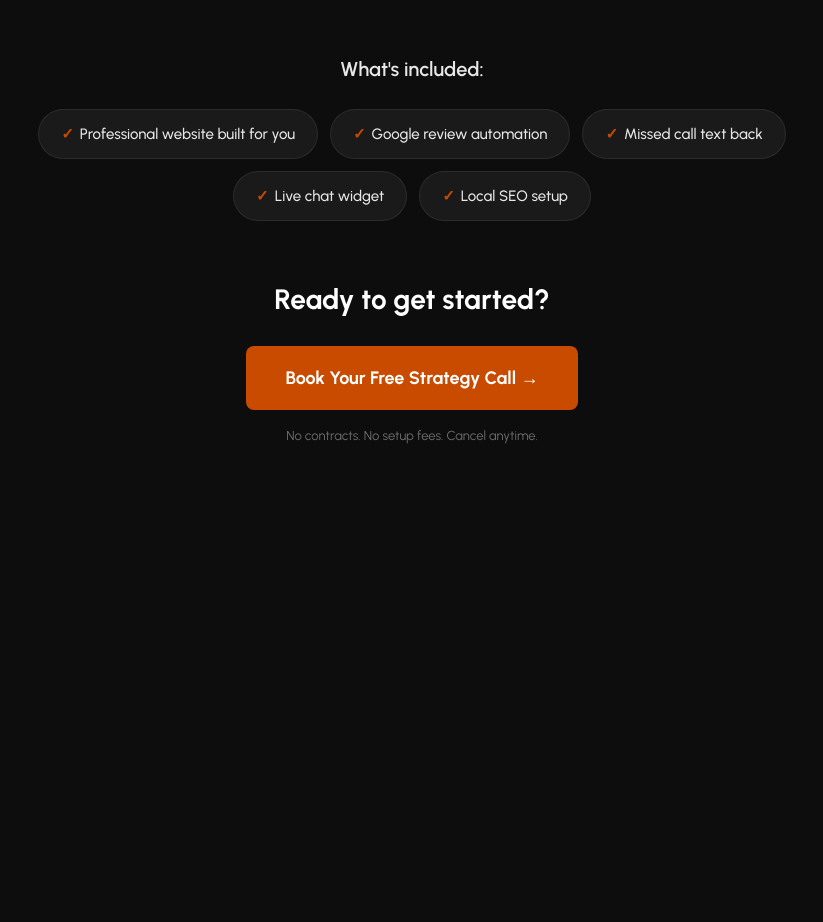
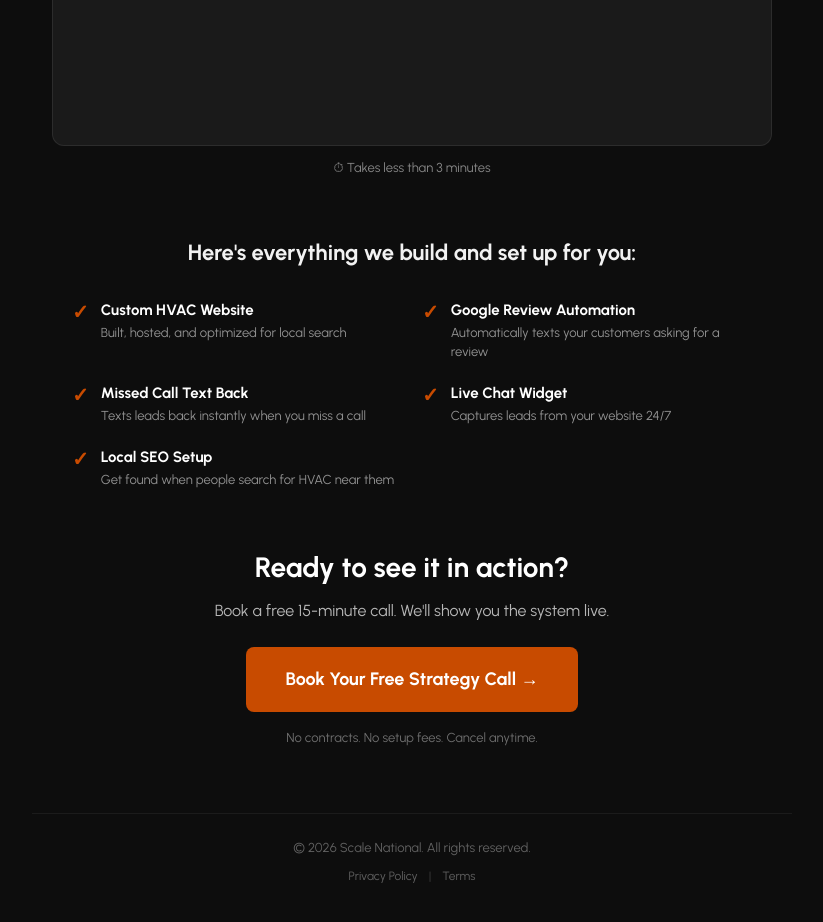
Before and after one commit to climbingthere/scalenational, a plain HTML site: page grow/index.html in a window 1280 px wide. Shown: the part 844-1766 px from the top of the page, without its empty margins (228-1051 px from the left). Before the commit the page ends 1355 px from the top, so only its background shows below. Drawn offline with Linux system fonts and the light colour scheme.

Commit message:
Rebuild grow page: HVAC-focused VSL layout
Co-Authored-By: Claude Sonnet 4.6 <noreply@anthropic.com>

```diff
--- a/grow/index.html
+++ b/grow/index.html
@@ -22,11 +22,11 @@ src="https://www.facebook.com/tr?id=4492167721031623&ev=PageView&noscript=1"
 
     <meta charset="UTF-8">
     <meta name="viewport" content="width=device-width, initial-scale=1.0">
-    <title>Scale National — See What We Build For You</title>
-    <meta name="description" content="Watch the short video to see the full marketing system we build for roofing, HVAC, and general contractors. No contracts, no setup fees.">
+    <title>Scale National — HVAC Contractor Marketing System</title>
+    <meta name="description" content="We help HVAC contractors get more calls, more reviews, and a website that actually works — for just $298/mo. No contracts, no setup fees.">
     <link rel="icon" type="image/png" href="/favicon.png">
     <link rel="apple-touch-icon" href="/favicon.png">
-    <link href="https://fonts.googleapis.com/css2?family=Urbanist:wght@300;400;500;600;700;800;900&display=swap" rel="stylesheet">
+    <link href="https://fonts.googleapis.com/css2?family=Urbanist:wght@400;600;700;800;900&display=swap" rel="stylesheet">
 
     <style>
         *, *::before, *::after {
@@ -74,22 +74,29 @@ src="https://www.facebook.com/tr?id=4492167721031623&ev=PageView&noscript=1"
             font-size: clamp(28px, 5vw, 42px);
             font-weight: 800;
             line-height: 1.2;
-            margin-bottom: 16px;
+            margin-bottom: 8px;
         }
 
-        .subheadline {
+        .price-line {
+            font-size: clamp(32px, 6vw, 52px);
+            font-weight: 900;
+            color: #C84B00;
+            margin-bottom: 40px;
+        }
+
+        .step-instruction {
             font-size: clamp(16px, 2.5vw, 19px);
-            font-weight: 400;
-            color: rgba(255, 255, 255, 0.7);
-            max-width: 600px;
-            margin: 0 auto 40px;
+            font-weight: 600;
+            color: rgba(255, 255, 255, 0.85);
+            max-width: 640px;
+            margin: 0 auto 24px;
         }
 
         .video-placeholder {
             position: relative;
             width: 100%;
             max-width: 720px;
-            margin: 0 auto 56px;
+            margin: 0 auto 12px;
             aspect-ratio: 16 / 9;
             background: #1a1a1a;
             border-radius: 12px;
@@ -126,41 +133,82 @@ src="https://www.facebook.com/tr?id=4492167721031623&ev=PageView&noscript=1"
             font-weight: 500;
         }
 
-        .features-section h2 {
-            font-size: 20px;
-            font-weight: 600;
-            margin-bottom: 24px;
-            color: rgba(255, 255, 255, 0.9);
-        }
-
-        .features {
-            display: flex;
-            flex-wrap: wrap;
-            justify-content: center;
-            gap: 12px;
+        .video-duration {
+            font-size: 13px;
+            color: rgba(255, 255, 255, 0.5);
             margin-bottom: 56px;
         }
 
-        .feature-badge {
-            background: #1a1a1a;
-            border: 1px solid rgba(255, 255, 255, 0.08);
-            border-radius: 100px;
-            padding: 12px 22px;
-            font-size: 15px;
-            font-weight: 500;
-            color: rgba(255, 255, 255, 0.9);
-            white-space: nowrap;
+        /* What's Included Section */
+        .included-section {
+            margin-bottom: 56px;
+            text-align: left;
+            max-width: 680px;
+            margin-left: auto;
+            margin-right: auto;
         }
 
-        .feature-badge .check {
+        .included-section h2 {
+            font-size: 22px;
+            font-weight: 700;
+            margin-bottom: 28px;
+            text-align: center;
+            color: rgba(255, 255, 255, 0.95);
+        }
+
+        .included-grid {
+            display: grid;
+            grid-template-columns: 1fr 1fr;
+            gap: 20px;
+        }
+
+        .included-item {
+            display: flex;
+            align-items: flex-start;
+            gap: 12px;
+        }
+
+        .included-item .check-icon {
             color: #C84B00;
-            margin-right: 6px;
+            font-size: 20px;
             font-weight: 700;
+            line-height: 1.4;
+            flex-shrink: 0;
+        }
+
+        .included-item .item-content {
+            display: flex;
+            flex-direction: column;
+            gap: 2px;
+        }
+
+        .included-item .item-title {
+            font-size: 15px;
+            font-weight: 700;
+            color: #ffffff;
+        }
+
+        .included-item .item-desc {
+            font-size: 13px;
+            font-weight: 400;
+            color: rgba(255, 255, 255, 0.55);
+            line-height: 1.4;
+        }
+
+        /* CTA Section */
+        .cta-section {
+            margin-top: 16px;
         }
 
         .cta-section h2 {
             font-size: clamp(22px, 3.5vw, 28px);
             font-weight: 700;
+            margin-bottom: 8px;
+        }
+
+        .cta-subtext {
+            font-size: 16px;
+            color: rgba(255, 255, 255, 0.7);
             margin-bottom: 24px;
         }
 
@@ -189,6 +237,39 @@ src="https://www.facebook.com/tr?id=4492167721031623&ev=PageView&noscript=1"
             font-weight: 400;
         }
 
+        /* Footer */
+        .footer {
+            margin-top: 64px;
+            padding-top: 24px;
+            border-top: 1px solid rgba(255, 255, 255, 0.06);
+            text-align: center;
+        }
+
+        .footer p {
+            font-size: 13px;
+            color: rgba(255, 255, 255, 0.35);
+            margin-bottom: 8px;
+        }
+
+        .footer-links {
+            font-size: 12px;
+        }
+
+        .footer-links a {
+            color: rgba(255, 255, 255, 0.35);
+            text-decoration: none;
+            transition: color 0.2s;
+        }
+
+        .footer-links a:hover {
+            color: rgba(255, 255, 255, 0.6);
+        }
+
+        .footer-links .sep {
+            color: rgba(255, 255, 255, 0.2);
+            margin: 0 8px;
+        }
+
         @media (max-width: 600px) {
             .container {
                 padding: 32px 16px 48px;
@@ -198,9 +279,9 @@ src="https://www.facebook.com/tr?id=4492167721031623&ev=PageView&noscript=1"
                 width: 140px;
             }
 
-            .feature-badge {
-                font-size: 14px;
-                padding: 10px 18px;
+            .included-grid {
+                grid-template-columns: 1fr;
+                gap: 16px;
             }
 
             .cta-button {
@@ -216,11 +297,13 @@ src="https://www.facebook.com/tr?id=4492167721031623&ev=PageView&noscript=1"
     <div class="container">
         <img src="/logo-white-clean.png" alt="Scale National" class="logo">
 
-        <div class="badge">Exclusively for contractors</div>
+        <div class="badge">For HVAC Contractors Only</div>
 
-        <h1>Here's Exactly What We Build For Your Business — Free</h1>
+        <h1>We Help HVAC Contractors Get More Calls, More Reviews, and a Website That Actually Works — For Just</h1>
 
-        <p class="subheadline">Watch the short video below to see the full system we set up for roofing, HVAC, and general contractors.</p>
+        <div class="price-line">$298/mo 👇</div>
+
+        <p class="step-instruction">Step 1: Watch this short video to see exactly what we set up for your HVAC business 👇</p>
 
         <div class="video-placeholder">
             <div class="play-icon">
@@ -228,22 +311,63 @@ src="https://www.facebook.com/tr?id=4492167721031623&ev=PageView&noscript=1"
             </div>
             <span>Video coming soon</span>
         </div>
+        <p class="video-duration">⏱ Takes less than 3 minutes</p>
 
-        <div class="features-section">
-            <h2>What's included:</h2>
-            <div class="features">
-                <div class="feature-badge"><span class="check">&#10003;</span>Professional website built for you</div>
-                <div class="feature-badge"><span class="check">&#10003;</span>Google review automation</div>
-                <div class="feature-badge"><span class="check">&#10003;</span>Missed call text back</div>
-                <div class="feature-badge"><span class="check">&#10003;</span>Live chat widget</div>
-                <div class="feature-badge"><span class="check">&#10003;</span>Local SEO setup</div>
+        <div class="included-section">
+            <h2>Here's everything we build and set up for you:</h2>
+            <div class="included-grid">
+                <div class="included-item">
+                    <span class="check-icon">✓</span>
+                    <div class="item-content">
+                        <span class="item-title">Custom HVAC Website</span>
+                        <span class="item-desc">Built, hosted, and optimized for local search</span>
+                    </div>
+                </div>
+                <div class="included-item">
+                    <span class="check-icon">✓</span>
+                    <div class="item-content">
+                        <span class="item-title">Google Review Automation</span>
+                        <span class="item-desc">Automatically texts your customers asking for a review</span>
+                    </div>
+                </div>
+                <div class="included-item">
+                    <span class="check-icon">✓</span>
+                    <div class="item-content">
+                        <span class="item-title">Missed Call Text Back</span>
+                        <span class="item-desc">Texts leads back instantly when you miss a call</span>
+                    </div>
+                </div>
+                <div class="included-item">
+                    <span class="check-icon">✓</span>
+                    <div class="item-content">
+                        <span class="item-title">Live Chat Widget</span>
+                        <span class="item-desc">Captures leads from your website 24/7</span>
+                    </div>
+                </div>
+                <div class="included-item">
+                    <span class="check-icon">✓</span>
+                    <div class="item-content">
+                        <span class="item-title">Local SEO Setup</span>
+                        <span class="item-desc">Get found when people search for HVAC near them</span>
+                    </div>
+                </div>
             </div>
         </div>
 
         <div class="cta-section">
-            <h2>Ready to get started?</h2>
+            <h2>Ready to see it in action?</h2>
+            <p class="cta-subtext">Book a free 15-minute call. We'll show you the system live.</p>
             <a id="cta-link" href="https://go.scalenational.com/widget/booking/6aQ6B5dMeaSsgLLQCJUm" class="cta-button">Book Your Free Strategy Call &rarr;</a>
             <p class="disclaimer">No contracts. No setup fees. Cancel anytime.</p>
+        </div>
+
+        <div class="footer">
+            <p>&copy; 2026 Scale National. All rights reserved.</p>
+            <div class="footer-links">
+                <a href="/privacy">Privacy Policy</a>
+                <span class="sep">|</span>
+                <a href="/terms">Terms</a>
+            </div>
         </div>
     </div>
 
```
